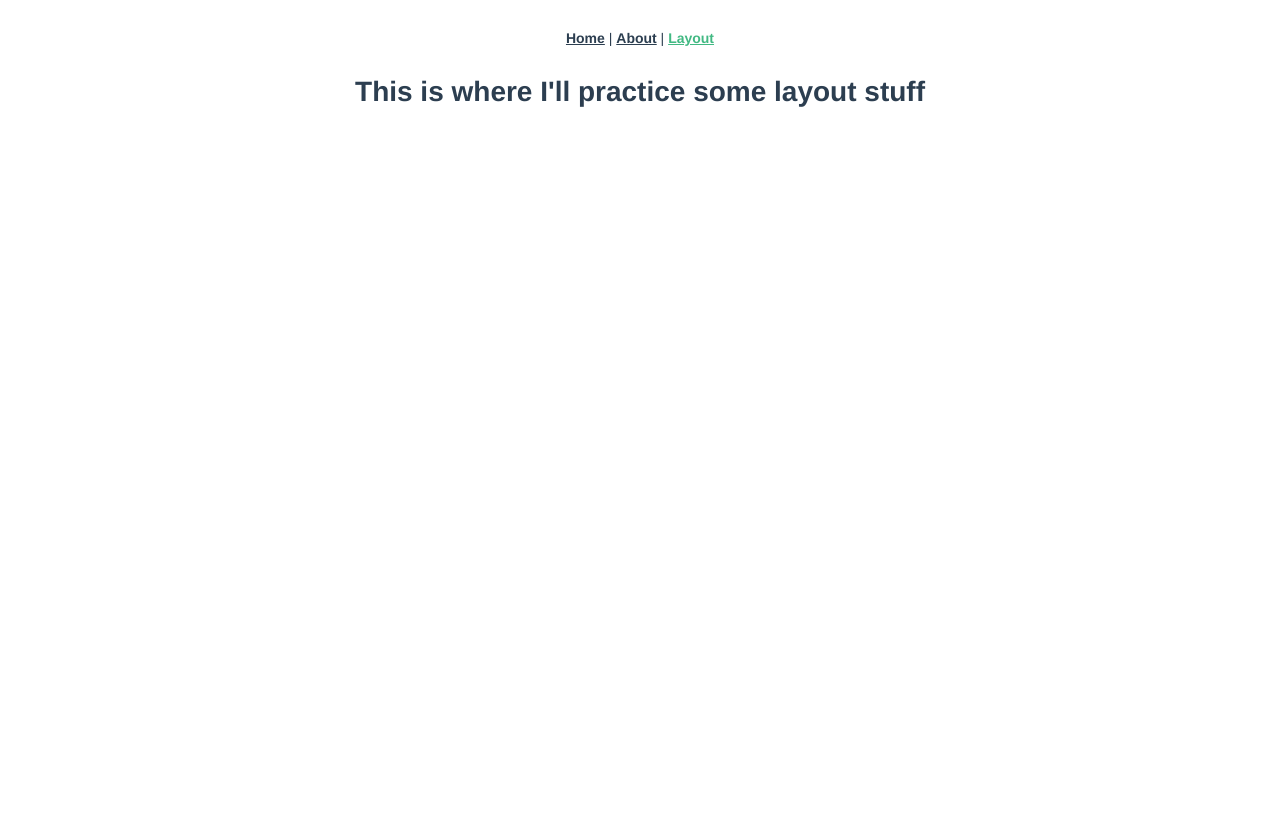
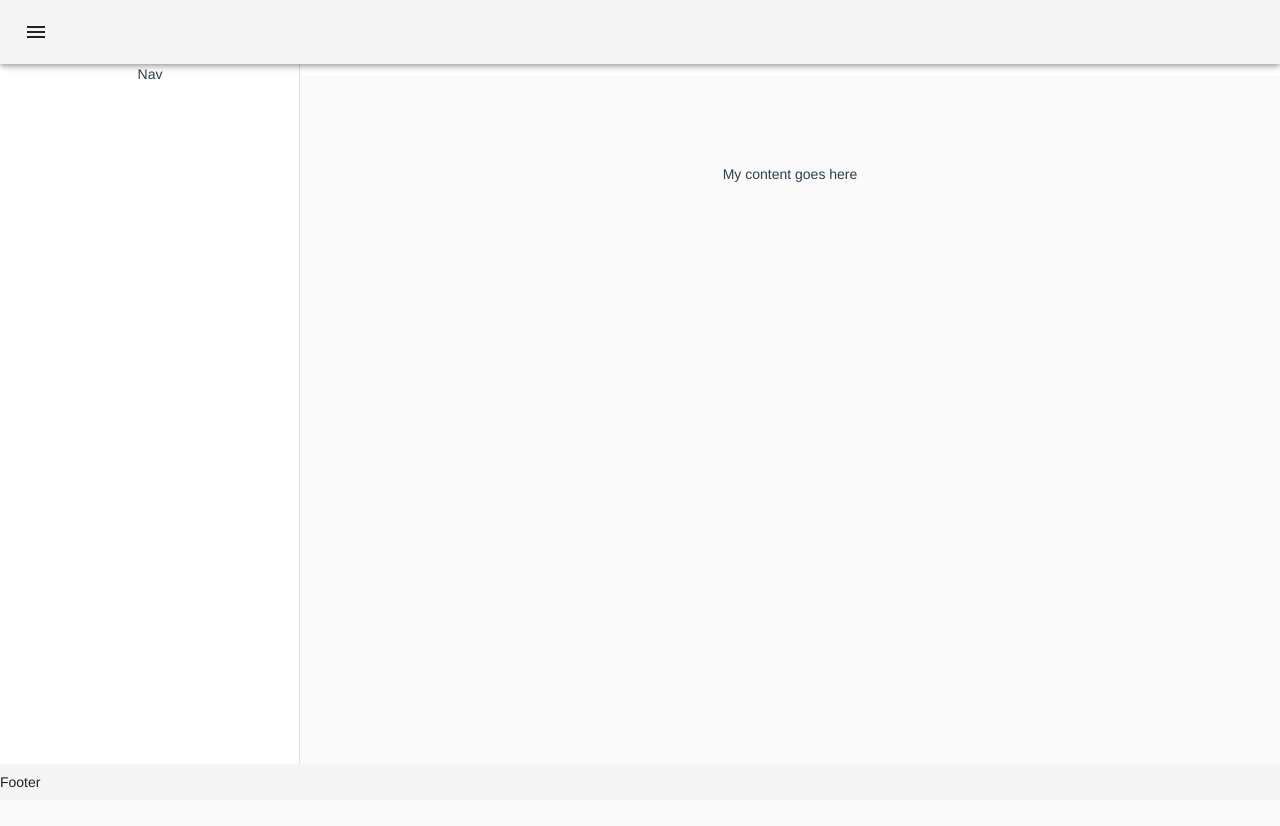
Before and after one commit to thortek/thor-final-vue, a Vue app: page /#/layout in a window 1280 px wide. Shown: the top 826 px of the page. Before the commit the page ends 800 px from the top, so only its background shows below. Built offline with nearby package versions, Linux system fonts and the light colour scheme.

Commit message:
Latest layout changes

```diff
--- a/src/views/Layout.vue
+++ b/src/views/Layout.vue
@@ -1,14 +1,27 @@
 <template>
-    <h1>This is where I'll practice some layout stuff</h1>
+    <v-app>
+  <v-navigation-drawer app clipped v-model="drawer">Nav</v-navigation-drawer>
+  <v-toolbar app clipped-left>
+      <v-toolbar-side-icon @click.stop="drawer = !drawer"></v-toolbar-side-icon>
+  </v-toolbar>
+  <v-content>
+<v-container fluid>
+<div>My content goes here</div>
+    </v-container>
+  </v-content>
+  <v-footer app>Footer</v-footer>
+</v-app>
 </template>
 
 <script>
-
-export default {
-
-}
+ export default {
+    data () {
+      return {
+        drawer: null,
+      }
+    }
+  }
 </script>
 
 <style scoped>
-
 </style>
```
